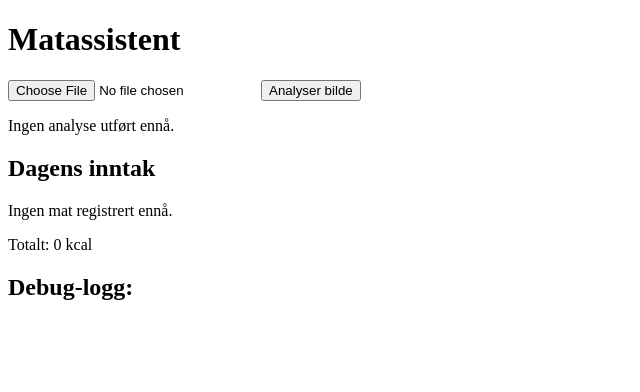
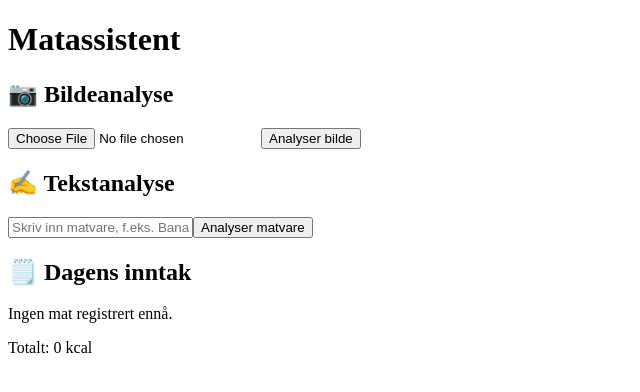
Before and after one commit to Jazsko/matassistent-frontend, a React (Vite) app: page / in a window 1280 px wide. Shown: the top 392 px of the page, without its empty margins (0-640 px from the left). Built offline with nearby package versions, Linux system fonts and the light colour scheme.

Commit message:
Update FoodAppPrototype.jsx

```diff
--- a/src/FoodAppPrototype.jsx
+++ b/src/FoodAppPrototype.jsx
@@ -1,4 +1,3 @@
-// Frontend: React-komponent med bildeopplasting og visning
 import React, { useState } from "react";
 
 const Button = (props) => (
@@ -21,67 +20,37 @@ export default function FoodAppPrototype() {
   const [identifiedFood, setIdentifiedFood] = useState("");
   const [nutrition, setNutrition] = useState(null);
   const [intake, setIntake] = useState([]);
-  const [error, setError] = useState("");
-  const [loading, setLoading] = useState(false);
-  const [log, setLog] = useState([]);
+  const [textInput, setTextInput] = useState("");
+  const [textResult, setTextResult] = useState("");
 
   const handleFileChange = (e) => {
     const file = e.target.files[0];
     if (file) {
       const reader = new FileReader();
-      reader.onloadend = () => {
-        setImage(reader.result);
-        setLog((prev) => [...prev, "✅ Bilde lastet opp"]);
-      };
+      reader.onloadend = () => setImage(reader.result);
       reader.readAsDataURL(file);
     }
   };
 
   const analyzeImage = async () => {
-    setLog((prev) => [...prev, "🔍 Knapp trykket"]);
+    const response = await fetch("https://matassistent.onrender.com/analyze", {
+      method: "POST",
+      headers: { "Content-Type": "application/json" },
+      body: JSON.stringify({ image }),
+    });
+    const data = await response.json();
+    setIdentifiedFood(data.food);
+    setNutrition(data.nutrition);
+  };
 
-    if (!image) {
-      setError("Du må laste opp et bilde først.");
-      setLog((prev) => [...prev, "❌ Ingen bilde funnet"]);
-      return;
-    }
-
-    try {
-      setLoading(true);
-      setError("");
-      setLog((prev) => [...prev, "📤 Sender bilde til backend..."]);
-
-      const response = await fetch(import.meta.env.VITE_API_URL + "/analyze", {
-        method: "POST",
-        headers: { "Content-Type": "application/json" },
-        body: JSON.stringify({ image })
-      });
-
-      if (!response.ok) {
-        const text = await response.text();
-        throw new Error(`Serverfeil: ${text}`);
-      }
-
-      const data = await response.json();
-      console.log("Svar fra backend:", data);
-
-      setLog((prev) => [...prev, "✅ Svar mottatt", JSON.stringify(data, null, 2)]);
-
-      if (!data.food || !data.nutrition) {
-        setError("Fikk ikke gyldig informasjon tilbake fra analysen.");
-        setIdentifiedFood("");
-        setNutrition(null);
-      } else {
-        setIdentifiedFood(data.food);
-        setNutrition(data.nutrition);
-      }
-    } catch (error) {
-      console.error("Feil ved analyse:", error);
-      setError("Noe gikk galt under bildeanalysen. Prøv igjen.");
-      setLog((prev) => [...prev, `❌ Feil: ${error.message}`]);
-    } finally {
-      setLoading(false);
-    }
+  const analyzeText = async () => {
+    const response = await fetch("https://matassistent.onrender.com/text-analyze", {
+      method: "POST",
+      headers: { "Content-Type": "application/json" },
+      body: JSON.stringify({ text: textInput }),
+    });
+    const data = await response.json();
+    setTextResult(data.result);
   };
 
   const addToIntake = () => {
@@ -93,23 +62,21 @@ export default function FoodAppPrototype() {
     }
   };
 
-  const totalCalories = intake.reduce((sum, item) => sum + (parseFloat(item.calories) || 0), 0);
+  const totalCalories = intake.reduce((sum, item) => sum + item.calories, 0);
 
   return (
     <div className="p-6 space-y-6">
       <h1 className="text-2xl font-bold">Matassistent</h1>
 
       <Card>
-        <CardContent className="p-4 space-y-4">
+        <CardContent className="space-y-4">
+          <h2 className="font-semibold text-lg">📷 Bildeanalyse</h2>
           <Input type="file" accept="image/*" onChange={handleFileChange} />
           {image && <img src={image} alt="Matbilde" className="w-full max-w-sm" />}
-          <Button onClick={analyzeImage}>{loading ? "Analyserer..." : "Analyser bilde"}</Button>
-          {error && <p className="text-red-600 font-semibold">{error}</p>}
+          <Button onClick={analyzeImage}>Analyser bilde</Button>
 
-          {!loading && !identifiedFood && !error && <p className="text-gray-500">Ingen analyse utført ennå.</p>}
-
-          {identifiedFood && nutrition && (
-            <div>
+          {identifiedFood && (
+            <div className="pt-4">
               <h2 className="text-xl font-semibold">Identifisert: {identifiedFood}</h2>
               <p><strong>Kalorier:</strong> {nutrition.calories} kcal</p>
               <p><strong>Proteiner:</strong> {nutrition.protein}</p>
@@ -129,8 +96,28 @@ export default function FoodAppPrototype() {
       </Card>
 
       <Card>
+        <CardContent className="space-y-4">
+          <h2 className="font-semibold text-lg">✍️ Tekstanalyse</h2>
+          <Input
+            type="text"
+            placeholder="Skriv inn matvare, f.eks. Banan"
+            value={textInput}
+            onChange={(e) => setTextInput(e.target.value)}
+          />
+          <Button onClick={analyzeText}>Analyser matvare</Button>
+
+          {textResult && (
+            <div className="pt-4 whitespace-pre-wrap">
+              <h3 className="font-semibold">Resultat:</h3>
+              <p>{textResult}</p>
+            </div>
+          )}
+        </CardContent>
+      </Card>
+
+      <Card>
         <CardContent className="p-4">
-          <h2 className="text-xl font-semibold">Dagens inntak</h2>
+          <h2 className="text-xl font-semibold">🗒️ Dagens inntak</h2>
           {intake.length === 0 ? <p>Ingen mat registrert ennå.</p> : (
             <ul className="space-y-1">
               {intake.map((item, idx) => (
@@ -141,15 +128,6 @@ export default function FoodAppPrototype() {
           <p className="mt-2 font-bold">Totalt: {totalCalories} kcal</p>
         </CardContent>
       </Card>
-
-      <Card>
-        <CardContent className="text-sm text-gray-600 bg-gray-50">
-          <h2 className="text-md font-semibold">Debug-logg:</h2>
-          <ul className="list-disc list-inside whitespace-pre-wrap">
-            {log.map((line, i) => <li key={i}>{line}</li>)}
-          </ul>
-        </CardContent>
-      </Card>
     </div>
   );
 }
```
